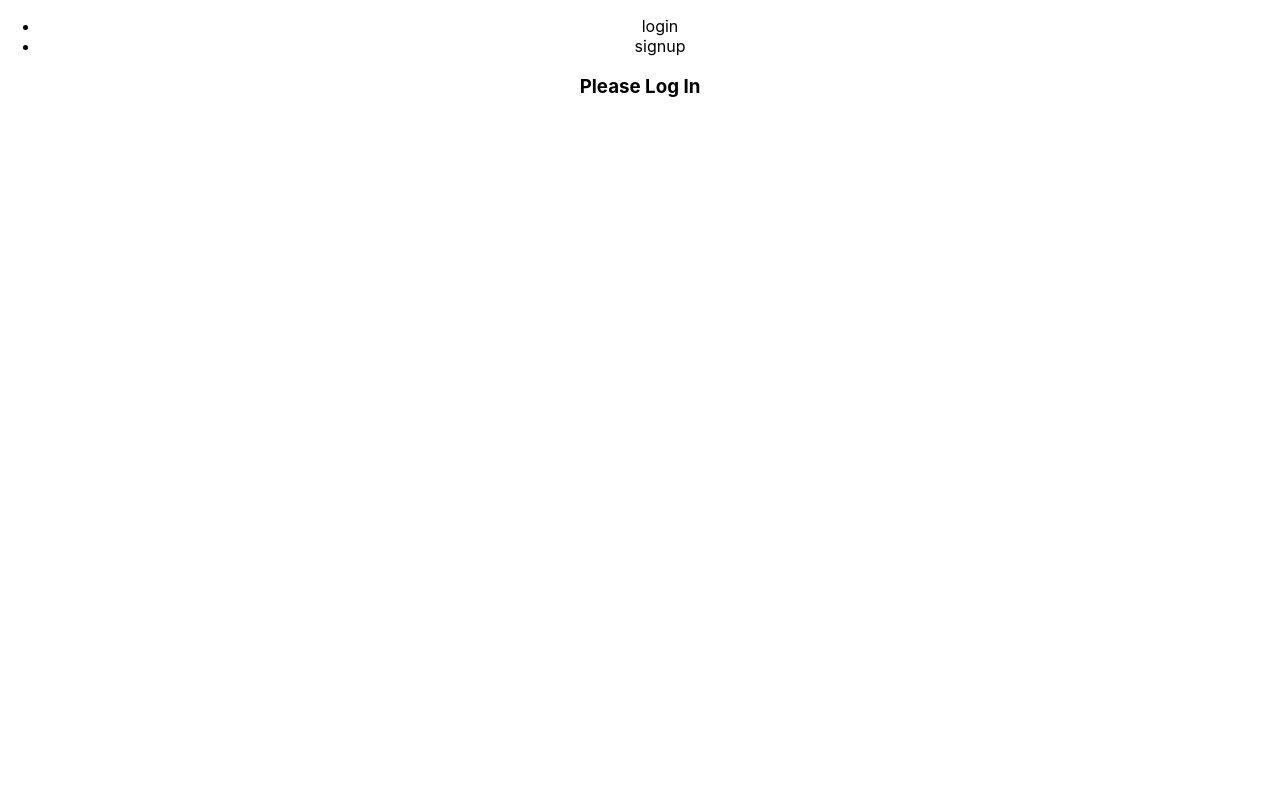
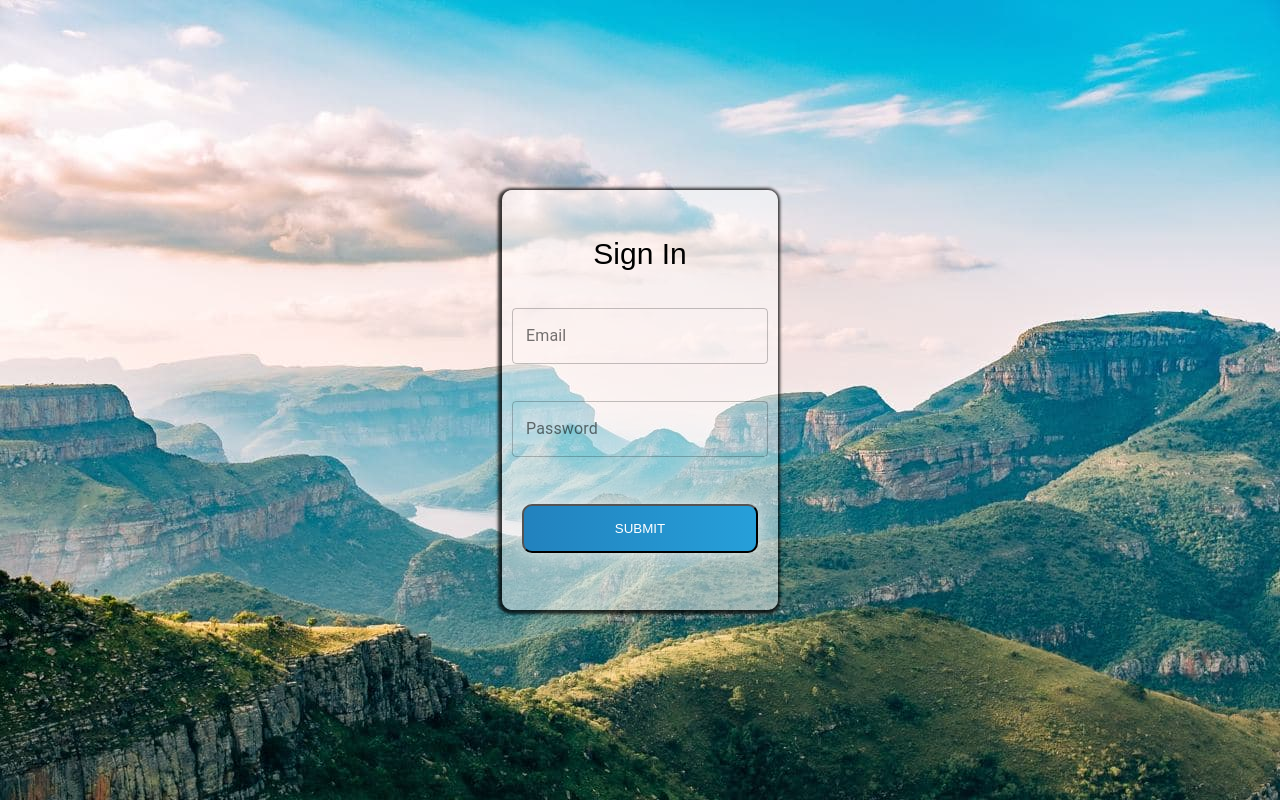
Before and after one commit to IgorMalyga/MoneyWasted, a React (Create React App) app in the folder client/: page / in a window 1280 px wide. Built offline with nearby package versions, Linux system fonts and the light colour scheme.

Commit message:
Add sign in form

```diff
--- a/client/package.json
+++ b/client/package.json
@@ -7,6 +7,7 @@
     "@testing-library/jest-dom": "^5.11.4",
     "@testing-library/react": "^11.1.0",
     "@testing-library/user-event": "^12.1.10",
+    "formik": "^2.2.6",
     "react": "^17.0.1",
     "react-dom": "^17.0.1",
     "react-scripts": "4.0.1",
--- a/client/src/App.js
+++ b/client/src/App.js
@@ -1,113 +1,8 @@
-import React, { Component } from "react";
-import Nav from "./components/NavBar";
-import LoginForm from "./components/Forms/LoginForm";
-import SignupForm from "./components/Forms/SignUpForm";
-import "./App.css";
+import React from 'react';
+import Landing from './pages/Landing';
 
-class App extends Component {
-  constructor(props) {
-    super(props);
-    this.state = {
-      displayed_form: "",
-      logged_in: localStorage.getItem("token") ? true : false,
-      username: "",
-    };
-  }
+import './App.css';
 
-  componentDidMount() {
-    if (this.state.logged_in) {
-      fetch("http://localhost:8000/api/accounts/current_user/", {
-        headers: {
-          Authorization: `JWT ${localStorage.getItem("token")}`,
-        },
-      })
-        .then((res) => res.json())
-        .then((json) => {
-          this.setState({ username: json.username });
-        });
-    }
-  }
-
-  handle_login = (e, data) => {
-    e.preventDefault();
-    fetch("http://localhost:8000/api/accounts/token-auth/", {
-      method: "POST",
-      headers: {
-        "Content-Type": "application/json",
-      },
-      body: JSON.stringify(data),
-    })
-      .then((res) => res.json())
-      .then((json) => {
-        localStorage.setItem("token", json.token);
-        this.setState({
-          logged_in: true,
-          displayed_form: "",
-          username: json.user.username,
-        });
-      });
-  };
-
-  handle_signup = (e, data) => {
-    e.preventDefault();
-    fetch("http://localhost:8000/api/accounts/users/", {
-      method: "POST",
-      headers: {
-        "Content-Type": "application/json",
-      },
-      body: JSON.stringify(data),
-    })
-      .then((res) => res.json())
-      .then((json) => {
-        localStorage.setItem("token", json.token);
-        this.setState({
-          logged_in: true,
-          displayed_form: "",
-          username: json.username,
-        });
-      });
-  };
-
-  handle_logout = () => {
-    localStorage.removeItem("token");
-    this.setState({ logged_in: false, username: "" });
-  };
-
-  display_form = (form) => {
-    this.setState({
-      displayed_form: form,
-    });
-  };
-
-  render() {
-    let form;
-    switch (this.state.displayed_form) {
-      case "login":
-        form = <LoginForm handle_login={this.handle_login} />;
-        break;
-      case "signup":
-        form = <SignupForm handle_signup={this.handle_signup} />;
-        break;
-      default:
-        form = null;
-    }
-
-    return (
-      <div className="App">
-        <Nav
-          logged_in={this.state.logged_in}
-          display_form={this.display_form}
-          handle_logout={this.handle_logout}
-        />
-        {form}
-        <h3>
-          {this.state.logged_in
-            ? `Hello, ${this.state.username}`
-            : "Please Log In"}
-        </h3>
-      </div>
-    );
-  }
-}
+const App = () => <Landing />;
 
 export default App;
--- a/client/src/components/Forms/LoginForm.js
+++ /dev/null
@@ -1,43 +0,0 @@
-import React from "react";
-
-class LoginForm extends React.Component {
-  state = {
-    username: "",
-    password: "",
-  };
-
-  handle_change = (e) => {
-    const name = e.target.name;
-    const value = e.target.value;
-    this.setState((prevstate) => {
-      const newState = { ...prevstate };
-      newState[name] = value;
-      return newState;
-    });
-  };
-
-  render() {
-    return (
-      <form onSubmit={(e) => this.props.handle_login(e, this.state)}>
-        <h4>Log In</h4>
-        <label htmlFor="username">Username</label>
-        <input
-          type="text"
-          name="username"
-          value={this.state.username}
-          onChange={this.handle_change}
-        />
-        <label htmlFor="password">Password</label>
-        <input
-          type="password"
-          name="password"
-          value={this.state.password}
-          onChange={this.handle_change}
-        />
-        <input type="submit" />
-      </form>
-    );
-  }
-}
-
-export default LoginForm;
--- /dev/null
+++ b/client/src/components/Forms/SignIn/index.js
@@ -0,0 +1,43 @@
+import React from 'react';
+import TextField from '@material-ui/core/TextField';
+import { useFormik } from 'formik';
+
+const SigninForm = () => {
+  // Pass the useFormik() hook initial form values and a submit function that will
+  // be called when the form is submitted
+  const formik = useFormik({
+    initialValues: {
+      email: '',
+    },
+    onSubmit: values => {
+      alert(JSON.stringify(values, null, 2));
+    },
+  });
+  return (
+    <>
+      <form className="login-form" onSubmit={formik.handleSubmit}>
+        <div
+          className="centered-div"
+          style={{ fontSize: '30px', fontFamily: 'Sans-serif' }}
+        >
+          Sign In
+        </div>
+        {/* <span>Sign In</span> */}
+        <TextField id="outlined-basic" label="Email" variant="outlined" />
+        <TextField
+          id="outlined-password-input"
+          label="Password"
+          type="password"
+          autoComplete="current-password"
+          variant="outlined"
+        />
+
+        <button type="submit" className="btn-grad">
+          Submit
+        </button>
+      </form>
+    </>
+  );
+};
+
+export default SigninForm;
--- a/client/src/components/Forms/SignUpForm.js
+++ /dev/null
@@ -1,43 +0,0 @@
-import React from "react";
-
-class SignupForm extends React.Component {
-  state = {
-    username: "",
-    password: "",
-  };
-
-  handle_change = (e) => {
-    const name = e.target.name;
-    const value = e.target.value;
-    this.setState((prevstate) => {
-      const newState = { ...prevstate };
-      newState[name] = value;
-      return newState;
-    });
-  };
-
-  render() {
-    return (
-      <form onSubmit={(e) => this.props.handle_signup(e, this.state)}>
-        <h4>Sign Up</h4>
-        <label htmlFor="username">Username</label>
-        <input
-          type="text"
-          name="username"
-          value={this.state.username}
-          onChange={this.handle_change}
-        />
-        <label htmlFor="password">Password</label>
-        <input
-          type="password"
-          name="password"
-          value={this.state.password}
-          onChange={this.handle_change}
-        />
-        <input type="submit" />
-      </form>
-    );
-  }
-}
-
-export default SignupForm;
--- a/client/src/index.js
+++ b/client/src/index.js
@@ -8,7 +8,7 @@ ReactDOM.render(
   <React.StrictMode>
     <App />
   </React.StrictMode>,
-  document.getElementById('root')
+  document.getElementById('root'),
 );
 
 // If you want to start measuring performance in your app, pass a function
--- /dev/null
+++ b/client/src/pages/Landing/index.js
@@ -0,0 +1,16 @@
+import React from 'react';
+// import Card from '@material-ui/core/Card';
+
+import SigninForm from '../../components/Forms/SignIn';
+
+import './styles.css';
+
+const Landing = () => (
+  <div className="landing">
+    <div className="centered-card">
+      <SigninForm />
+    </div>
+  </div>
+);
+
+export default Landing;
--- /dev/null
+++ b/client/src/pages/Landing/styles.css
@@ -0,0 +1,68 @@
+div.landing {
+  background-color: brown;
+  height: 100vh;
+  background: url('../../landing-background.jpg');
+  background-size: cover;
+}
+
+.centered-card {
+  background: rgba(255, 255, 255, 0.5) !important;
+  width: 20%;
+  height: 50%;
+  position: absolute;
+  left: 50%;
+  top: 50%;
+  transform: translate(-50%, -50%);
+  /* border: 1px solid black !important; */
+  padding: 10px;
+  border-radius: 10px !important;
+  -webkit-box-shadow: -1px 1px 1px 1px rgba(0, 0, 0, 0.75) !important;
+  -moz-box-shadow: -1px 1px 1px 1px rgba(0, 0, 0, 0.75) !important;
+  box-shadow: -1px 1px 3px 3px rgba(0, 0, 0, 0.75) !important;
+}
+
+.sign-form {
+  display: flex;
+  flex-direction: column;
+}
+
+.btn-grad {
+  background-image: linear-gradient(
+    to right,
+    #2282be 0%,
+    #26a0da 51%,
+    #2282be 100%
+  );
+}
+.btn-grad {
+  margin: 10px;
+  padding: 15px 45px;
+  text-align: center;
+  text-transform: uppercase;
+  transition: 0.5s;
+  background-size: 200% auto;
+  color: white;
+  box-shadow: 0 0 20px #eee;
+  border-radius: 10px;
+  display: block;
+}
+
+.btn-grad:hover {
+  background-position: right center; /* change the direction of the change here */
+  color: #fff;
+  text-decoration: none;
+}
+
+.login-form {
+  flex-direction: column;
+  justify-content: baseline;
+  height: 100%;
+  display: flex;
+  justify-content: space-evenly;
+}
+
+.centered-div {
+  display: flex;
+  justify-content: center;
+  align-items: center;
+}
--- a/client/src/reportWebVitals.js
+++ b/client/src/reportWebVitals.js
@@ -1,4 +1,4 @@
-const reportWebVitals = onPerfEntry => {
+const reportWebVitals = (onPerfEntry) => {
   if (onPerfEntry && onPerfEntry instanceof Function) {
     import('web-vitals').then(({ getCLS, getFID, getFCP, getLCP, getTTFB }) => {
       getCLS(onPerfEntry);
```
Also changed, not shown: client/.eslintrc.json, client/src/landing-background.jpg (added), 1 other file (tests, documents, lock files or other folders).
